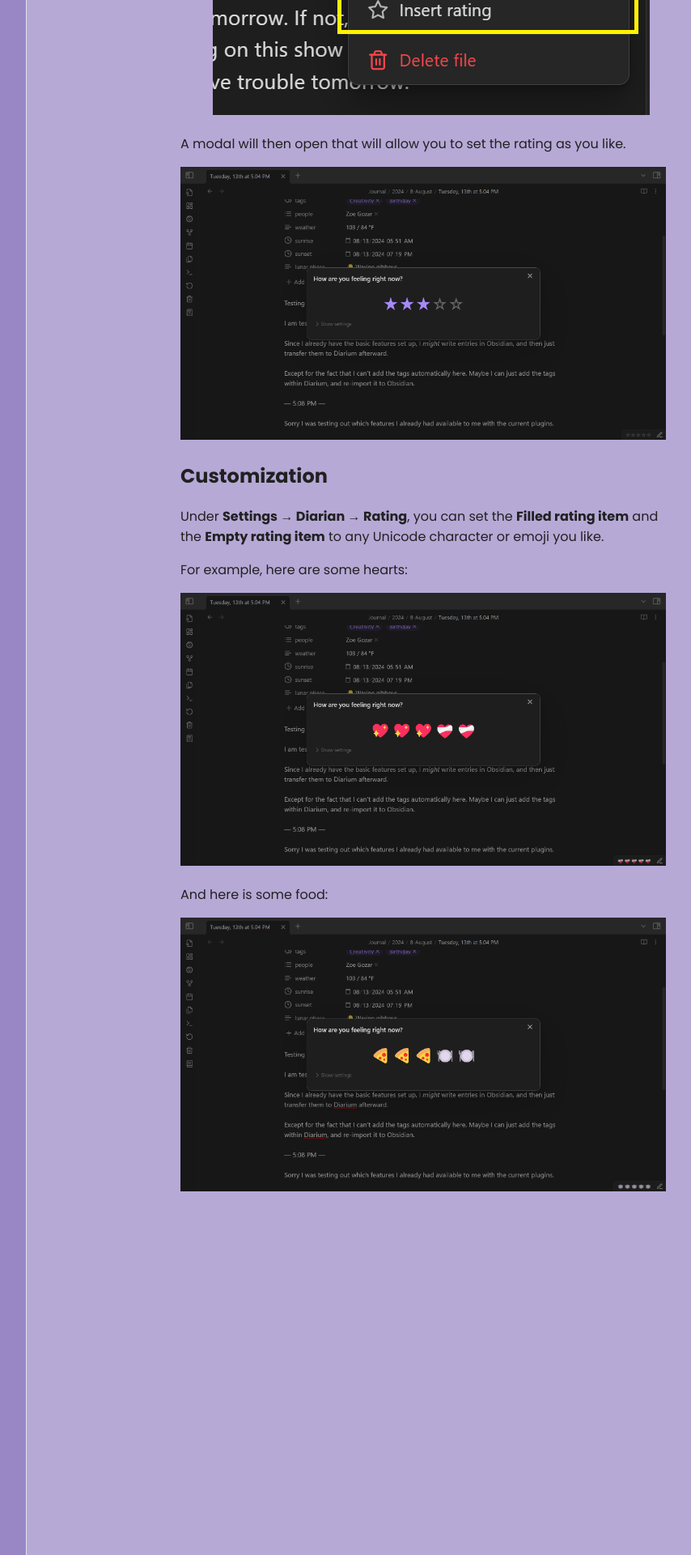
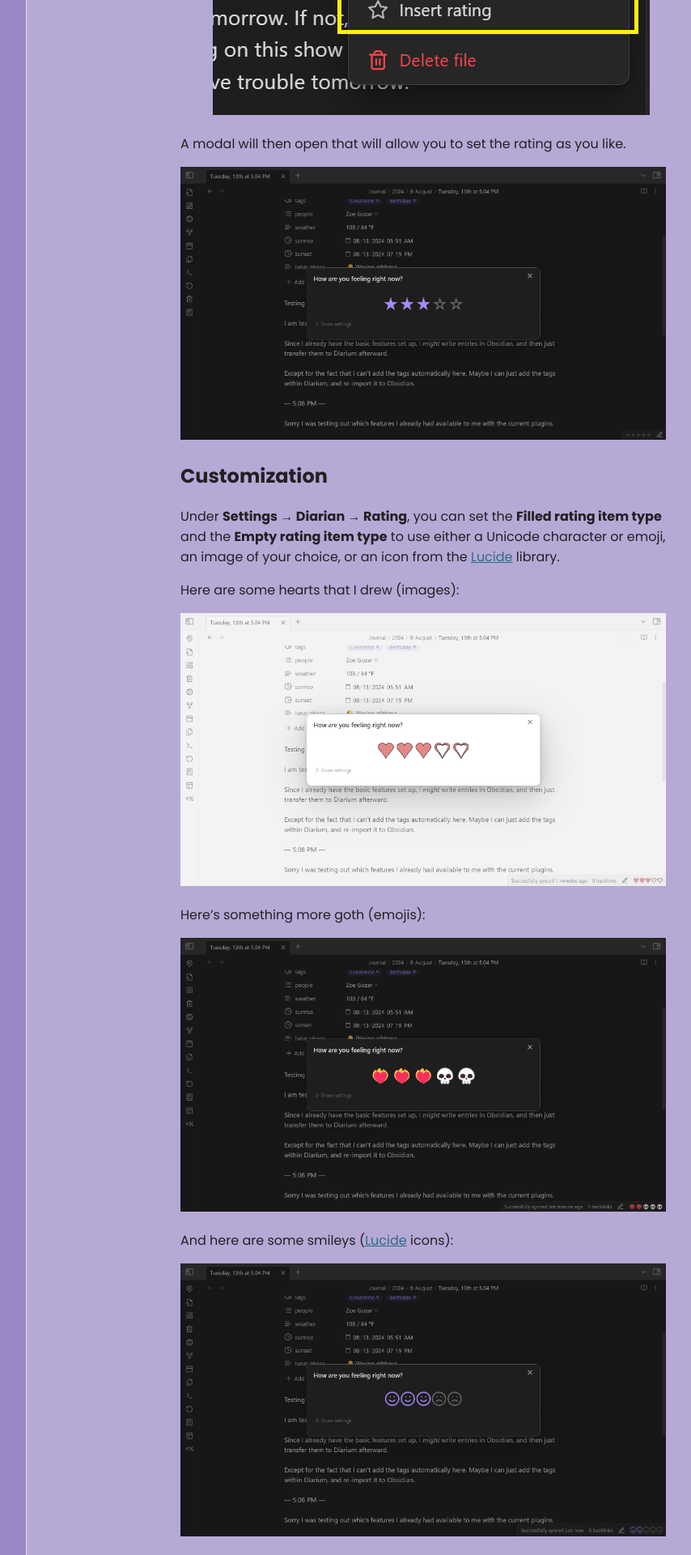
Before and after one commit to Erallie/diarian, a Jekyll site: the page built from docs/Instructions/Rating.md, in a window 1280 px wide. Shown: the part 760-2680 px from the top of the page at 81% size, without its empty margins (267-1121 px from the left). Built offline with Jekyll 4.4.1, drawn with Linux system fonts in a browser that asks for light colours.

Commit message:
[PUBLISHER] Merge #69
* PUSH NOTE : Credits.md

* PUSH NOTE : Multiple or nested daily notes.md

* PUSH NOTE : Timestamp.md

* PUSH NOTE : Rating.md

* PUSH ATTACHMENT : rating-images.png

* PUSH ATTACHMENT : rating-emojis.png

* PUSH ATTACHMENT : rating-icons.png

* PUSH NOTE : Importer.md

* PUSH NOTE : On this day.md

* PUSH NOTE : Calendar.md

* PUSH NOTE : Installation.md

* PUSH NOTE : index.md

```diff
--- a/docs/Instructions/Rating.md
+++ b/docs/Instructions/Rating.md
@@ -20,12 +20,16 @@ A modal will then open that will allow you to set the rating as you like.
 
 ![rating-modal](/diarian/Attachments/rating-modal.png)
 ## Customization
-Under **Settings → Diarian → Rating**, you can set the **Filled rating item** and the **Empty rating item** to any Unicode character or emoji you like.
+Under **Settings → Diarian → Rating**, you can set the **Filled rating item type** and the **Empty rating item type** to use either a Unicode character or emoji, an image of your choice, or an icon from the [Lucide](https://lucide.dev/) library.
 
-For example, here are some hearts:
+Here are some hearts that I drew (images):
 
-![rating-heart-example](/diarian/Attachments/rating-heart-example.png)
+![../../../README/Attachments/rating-images.png](/diarian/Attachments/rating-images.png)
 
-And here is some food:
+Here's something more goth (emojis):
 
-![rating-pizza-example](/diarian/Attachments/rating-pizza-example.png)
+![../../../README/Attachments/rating-emojis.png](/diarian/Attachments/rating-emojis.png)
+
+And here are some smileys ([Lucide](https://lucide.dev/) icons):
+
+![../../../README/Attachments/rating-icons.png](/diarian/Attachments/rating-icons.png)
```
Also changed, not shown: docs/Attachments/rating-emojis.png (added), docs/Attachments/rating-icons.png (added), docs/Attachments/rating-images.png (added).
